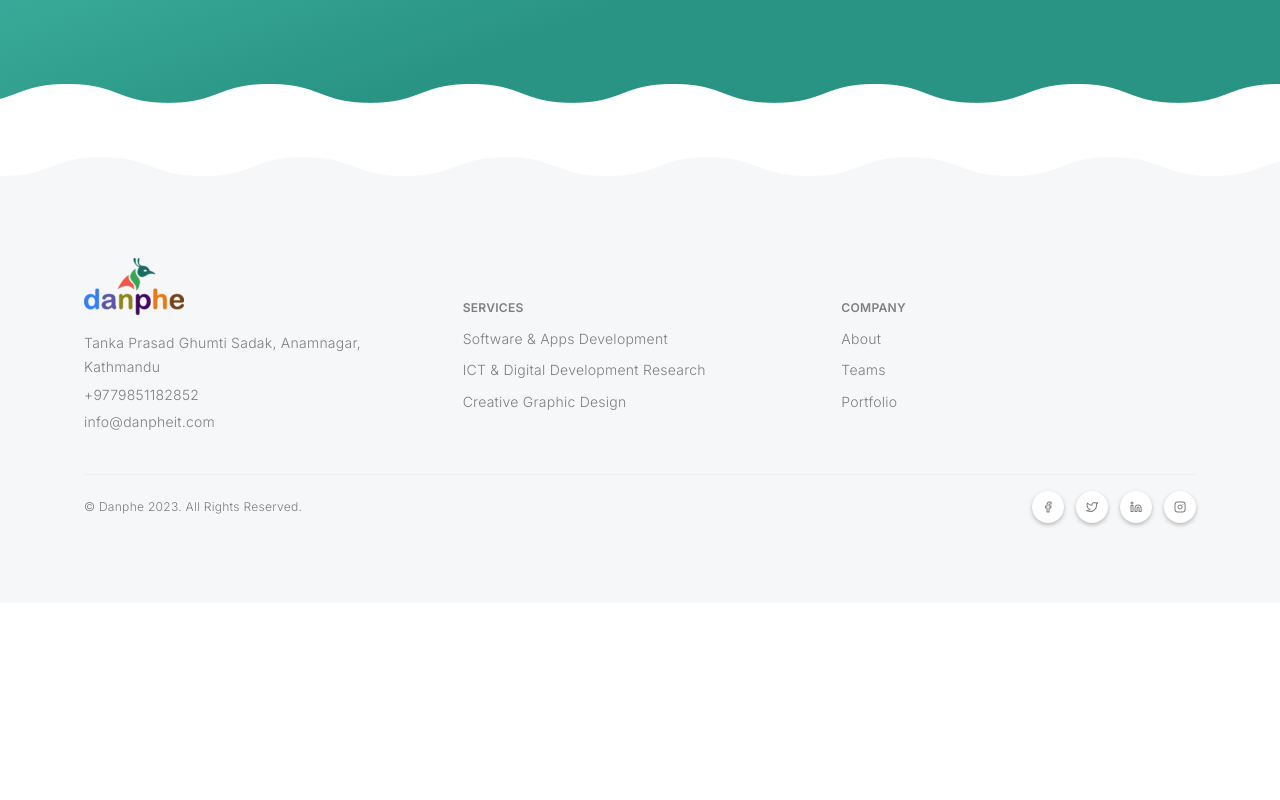
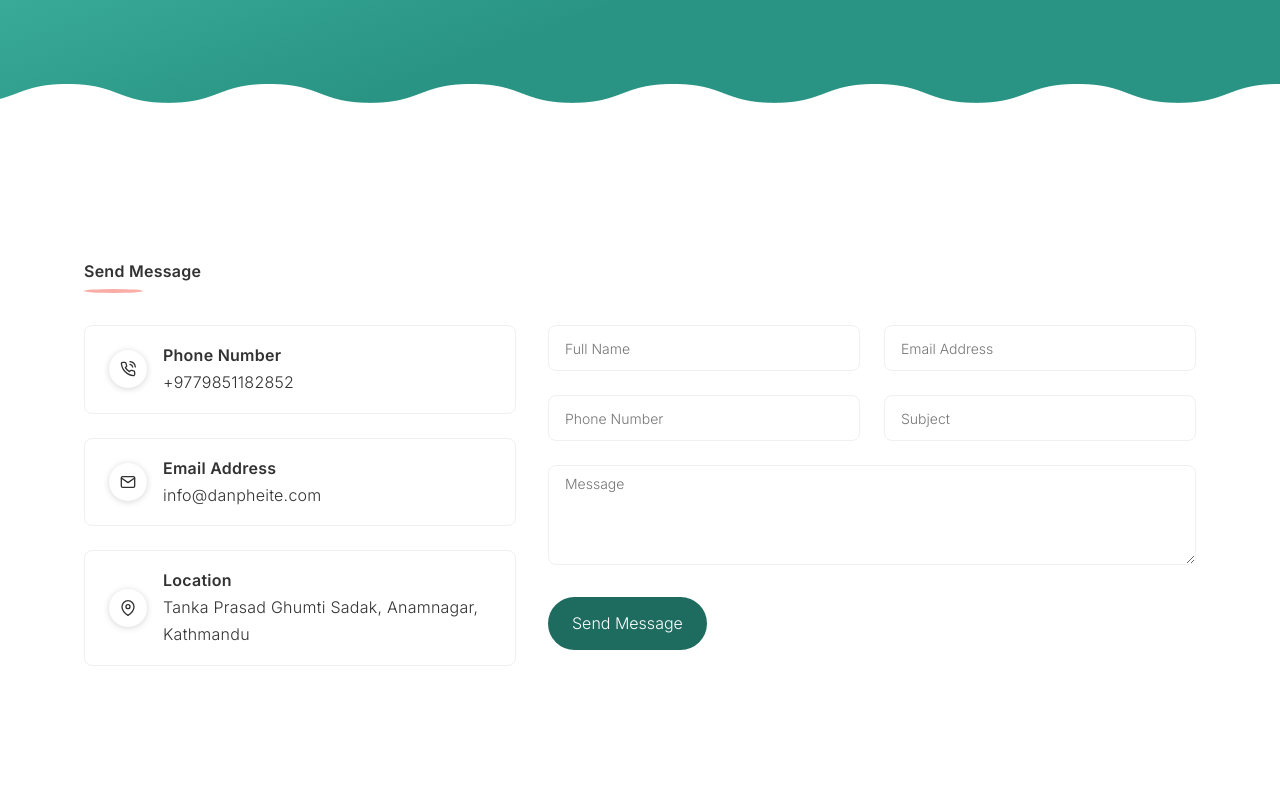
Before and after one commit to khanalprem/usertable, a React (Create React App) app: page /contact in a window 1280 px wide. Shown: the part 620-1420 px from the top of the page. Before the commit the page ends 1223 px from the top, so only its background shows below. Built offline with nearby package versions, Linux system fonts and the light colour scheme.

Commit message:
contact page added

```diff
--- a/src/assets/scss/components/_field.scss
+++ b/src/assets/scss/components/_field.scss
@@ -2,11 +2,31 @@ input,textarea{
   outline: none;
   box-shadow: none;
   border:none;
-  height: calc(1.6em + 0.75rem + 2px);
+  height: calc(2em + 0.75rem + 2px);
   padding: 0.375rem 1rem;
   background-clip: padding-box;
+  border:1px solid var(--clr-border);
+  width: 100%;
+  border-radius: 8px;
 
   @include input-placeholder {
     text-transform: capitalize;
+    font-size: .875rem;
   }
 }
+textarea{
+  height: 100px
+}
+.is-error{
+  color:var(--clr-secondary);
+  &::first-letter{
+    text-transform: capitalize;
+  }
+}
+.is-success{
+  color:var(--clr-primary);
+  text-align: center;
+  &::first-letter{
+    text-transform: capitalize;
+  }
+}
--- /dev/null
+++ b/src/assets/scss/pages/_contact.scss
@@ -0,0 +1,27 @@
+.contact{
+  @extend %section-padding;
+  &-wrap{
+    display: grid;
+    gap:2rem;
+    grid-template-columns: 1fr 1.5fr;
+  }
+  &-list{
+    li{
+      border:1px solid var(--clr-border);
+      .is-square{
+        box-shadow: 0 1px 6px rgba($black-700,.2);
+      }
+      &:not(:last-child){
+        margin-bottom: 1.5rem;
+      }
+    }
+  }
+  &-form{
+    &_wrap{
+      --minwidth:250px;
+      display: grid;
+      gap:1.5rem;
+      grid-template-columns: repeat(auto-fill, minmax(var(--minwidth), 1fr));
+    }
+  }
+}
--- a/src/assets/scss/pages/index.scss
+++ b/src/assets/scss/pages/index.scss
@@ -1,3 +1,4 @@
 
 @import 'home';
 @import 'teams';
+@import 'contact';
--- a/src/components/ProductData.jsx
+++ b/src/components/ProductData.jsx
@@ -3,7 +3,7 @@ import James from "../assets/images/avatar-female.jpg";
 import Fluid from "../assets/images/fluid-logo.svg";
 import Olumo from "../assets/images/olumo-logo.svg";
 import Kirus from "../assets/images/kirus-logo.png";
-import { FiFacebook,FiTwitter,FiLinkedin,FiInstagram } from "react-icons/fi";
+import { FiFacebook,FiTwitter,FiLinkedin,FiInstagram,FiPhoneCall, FiMail, FiMapPin } from "react-icons/fi";
 const  ProductData =  [
   {
     id:1,
@@ -559,5 +559,30 @@ const  ProductData =  [
       },
     ]
   },
+  {
+    id:8,
+    name:'contact',
+    contactItems:[
+      {
+        id:1,
+        icon:<FiPhoneCall/>,
+        name:'Phone Number',
+        address:'+9779851182852'
+      },
+      {
+        id:2,
+        icon:<FiMail/>,
+        name:'Email Address',
+        address:'info@danpheite.com'
+      },
+      {
+        id:3,
+        icon:<FiMapPin/>,
+        name:'Location',
+        address:'Tanka Prasad Ghumti Sadak, Anamnagar, Kathmandu'
+      },
+
+    ]
+  },
 ]
 export default ProductData;
--- a/src/components/pages/Contact.jsx
+++ b/src/components/pages/Contact.jsx
@@ -1,6 +1,66 @@
-import React from 'react'
+import React, { useState } from "react";
+import { FiPhoneCall, FiMail, FiMapPin } from "react-icons/fi";
+import { useAppContext } from "../../context/store";
 
 const Contact = () => {
+  const { data } = useAppContext();
+  const [formData, setFormData] = useState({
+    name: "",
+    email: "",
+    phone: "",
+    subject: "",
+    message: "",
+  });
+  const [error, setError] = useState({
+    name: "",
+    email: "",
+    phone: "",
+    subject: "",
+    message: "",
+  });
+  const [success, setSuccess] = useState("");
+
+  const handleSubmit = (e) => {
+    e.preventDefault();
+    const { name, email, phone, subject, message } = formData;
+    var temp = { ...error };
+
+    Object.keys(formData).forEach((key) => {
+      if (formData[key] === "") {
+        temp = { ...temp, [key]: `${key} is empty` };
+      }
+      setError({ ...temp });
+    });
+    if (
+      name !== "" &&
+      email !== "" &&
+      phone !== "" &&
+      subject !== "" &&
+      message !== ""
+    ) {
+      setSuccess("Form is successfully submitted");
+    }
+  };
+
+  const onChange = (e) => {
+    e.preventDefault();
+    const { name, value } = e.target;
+    setFormData({ ...formData, [name]: value });
+    if (formData[name] !== "") {
+      setError({ ...error, [name]: "" });
+    }
+  };
+
+  const errorText = (value) => {
+    return (<>
+      {value && <p className="fs-md mt-4 is-error">{value}</p>}
+      </>
+    )
+  }
+
+
+  const contactData = data?.filter((item) => item?.name === "contact")[0]
+  ?.contactItems || [];
   return (
     <>
       <div className="hero is-flex is-center  dir-column ">
@@ -8,34 +68,115 @@ const Contact = () => {
           <div className="hero-content hero-content_page clr-white">
             <h5 className="fw-600 ">
               <span className="line-shape pb-12 line-shape_left">
-                Contact
+                get in touch
               </span>
             </h5>
             <h1 className="mt-32 mb-32 fs-h2 ">
-              We would love to{" "}
-              <span className="italic">hear </span>from{" "}you.
+              We would love to <span className="italic">hear </span>from you.
             </h1>
             <p className="fw-500">
-              Get in <span className="italic">touch </span> us for
-              got more <span className="italic">ideas</span>.
+              Get in <span className="italic">touch </span> us for got more{" "}
+              <span className="italic">ideas</span>.
             </p>
           </div>
         </div>
       </div>
       <div className="contact">
-         <div className='container'>
+        <div className="container">
+          <p className="fw-600 is-capitalize">
+            <span className="line-shape pb-12 line-shape_left">
+              send message
+            </span>
+          </p>
           <div className="contact-wrap">
-            <div className='contact-col'>
-
+            <div className="contact-col">
+              <ul className="contact-list mt-40">
+                {contactData.map((item,index) => {
+                  return (
+                    <li className="is-flex is-start is-align-center col-gap-16 radius-8 py-16 px-24" key={index}>
+                      <div className="is-square is-square_circle is-square_sm">
+                        {item.icon}
+                      </div>
+                      <div className="contact-list_content">
+                        <p className="fw-600">{item.name}</p>
+                        <span className="">{item.address}</span>
+                      </div>
+                    </li>
+                  );
+                })}
+              </ul>
             </div>
-            <div className='contact-col'>
-
+            <div className="contact-col">
+              <form
+                className="contact-form mt-40"
+                onSubmit={() => handleSubmit}
+              >
+                {success && <p className="is-success fs-lg fw-600">{success}</p>}
+                <div className="contact-form_wrap">
+                  <div className="form-group">
+                    <input
+                      type="text"
+                      name="name"
+                      value={formData.name}
+                      placeholder="Full Name"
+                      onChange={onChange}
+                    />
+                    {errorText(error.name)}
+                  </div>
+                  <div className="form-group">
+                    <input
+                      type="email"
+                      name="email"
+                      value={formData.email}
+                      placeholder="Email Address"
+                      onChange={onChange}
+                    />
+                    {errorText(error.email)}
+                  </div>
+                  <div className="form-group">
+                    <input
+                      type="number"
+                      name="phone"
+                      value={formData.phone}
+                      placeholder="Phone Number"
+                      onChange={onChange}
+                    />
+                    {errorText(error.phone)}
+                  </div>
+                  <div className="form-group">
+                    <input
+                      type="text"
+                      name="subject"
+                      value={formData.subject}
+                      placeholder="Subject"
+                      onChange={onChange}
+                    />
+                    {errorText(error.subject)}
+                  </div>
+                </div>
+                <div className="form-group my-24">
+                  <textarea
+                    type="text"
+                    name="message"
+                    value={formData.message}
+                    placeholder="Message"
+                    onChange={onChange}
+                  ></textarea>
+                  {errorText(error.message)}
+                </div>
+                <button
+                  className="btn btn-primary is-capitalize"
+                  onClick={handleSubmit}
+                >
+                  send message
+                </button>
+              </form>
             </div>
           </div>
-         </div>
+        </div>
       </div>
     </>
-  )
-}
+  );
+};
 
-export default Contact
+export default Contact;
```
